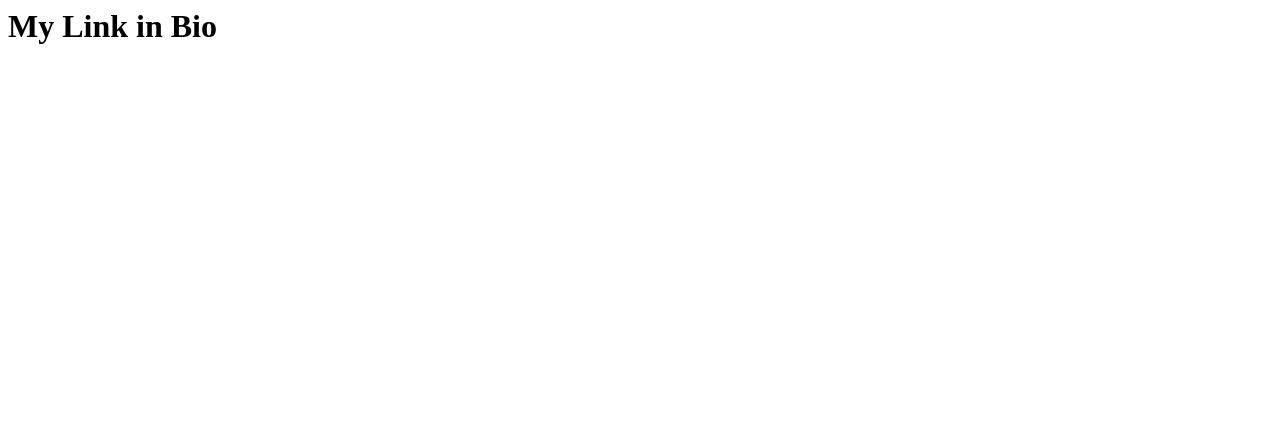
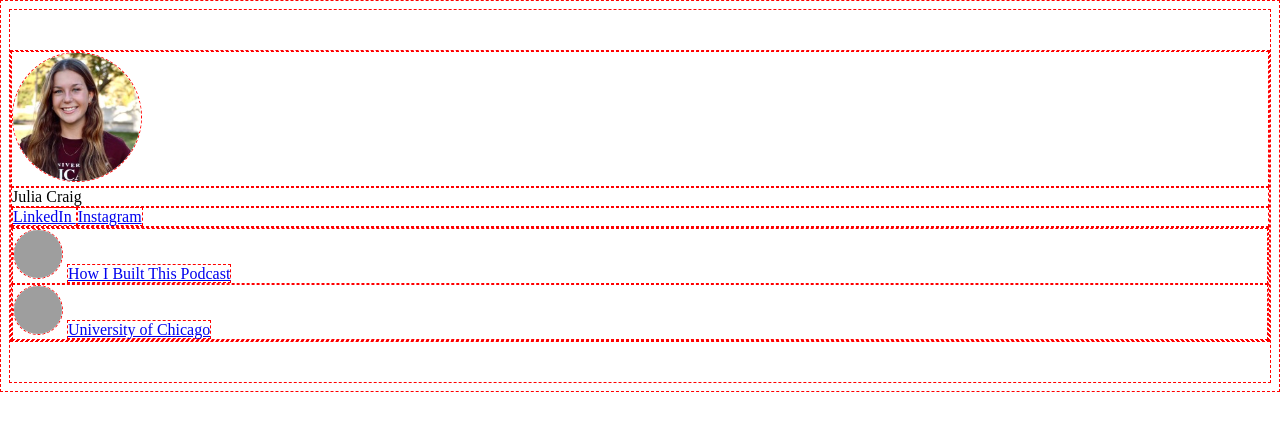
Before and after one commit to JuliaCraig03/link-in-bio, a plain HTML site: page index.html in a window 1280 px wide. Drawn offline with Linux system fonts and the light colour scheme; grey boxes are pictures that could not be loaded.

Commit message:
Raw Outline of Website

```diff
--- a/index.html
+++ b/index.html
@@ -1 +1,84 @@
-<h1>My Link in Bio</h1>
+<!DOCTYPE html>
+<html lang="en"
+<head>
+  <meta charset="UTF-8">
+  <style>
+    * {
+      border: 1px red dashed;
+    }
+  </style>
+</head>
+<body>
+  <style>
+    body {
+      padding-top: 40px;
+      padding-bottom: 40px;
+    }
+  </style>
+  <div class="main-container">
+    <div class="image-row">
+      <img class="avatar-image" src="/1645931213259.jpeg" alt="Julia Craig Headshot">
+    </div class>
+    <style>
+      /* Other declarations */
+
+      .avatar-image {
+        width: 128px;
+        height: 128px;
+        object-fit: cover;
+        border-radius: 128px;
+    }
+      }
+    </style>
+
+    <div class="name-row">
+      Julia Craig
+    </div>
+
+    <div class="social-icons-row">
+      <a href="https://www.linkedin.com/in/julia-craig-4a2192233" target="_blank">
+        LinkedIn
+      </a>
+
+      <a href="https://www.instagram.com/juliaa.craig/?hl=en" target="_blank">
+        Instagram
+      </a>
+
+    </div>
+
+    <div class="links-row">
+      <div class="item">
+        <img class="thumbnail" src="/markus-spiske-iar-afB0QQw-unsplash.jpg">
+        <style>
+          .thumbnail {
+  width: 48px;
+  height: 48px;
+  border-radius: 48px;
+  object-fit: cover;
+}
+        </style>
+
+        <a target="_blank" href="https://www.npr.org/series/490248027/how-i-built-this">
+          How I Built This Podcast
+        </a>
+      </div>
+
+      <div class="item">
+        <img class="thumbnail" src="/nathan-dumlao-xPHmmVKS8lM-unsplash.jpg">
+        <style>
+          .thumbnail {
+  width: 48px;
+  height: 48px;
+  border-radius: 48px;
+  object-fit: cover;
+}
+        </style>
+
+        <a target="_blank" href="https://www.uchicago.edu/en">
+          University of Chicago
+        </a>
+      </div>
+
+    </div> <!-- links-row -->
+  </div> <!-- main-container -->
+</body>
```
Also changed, not shown: 1645931213259.jpeg (added), alexander-shatov-9Zjd7PE_FRM-unsplash.jpg (added), vidar-nordli-mathisen-Locy4lHDbJQ-unsplash.jpg (added), 3 other files.
